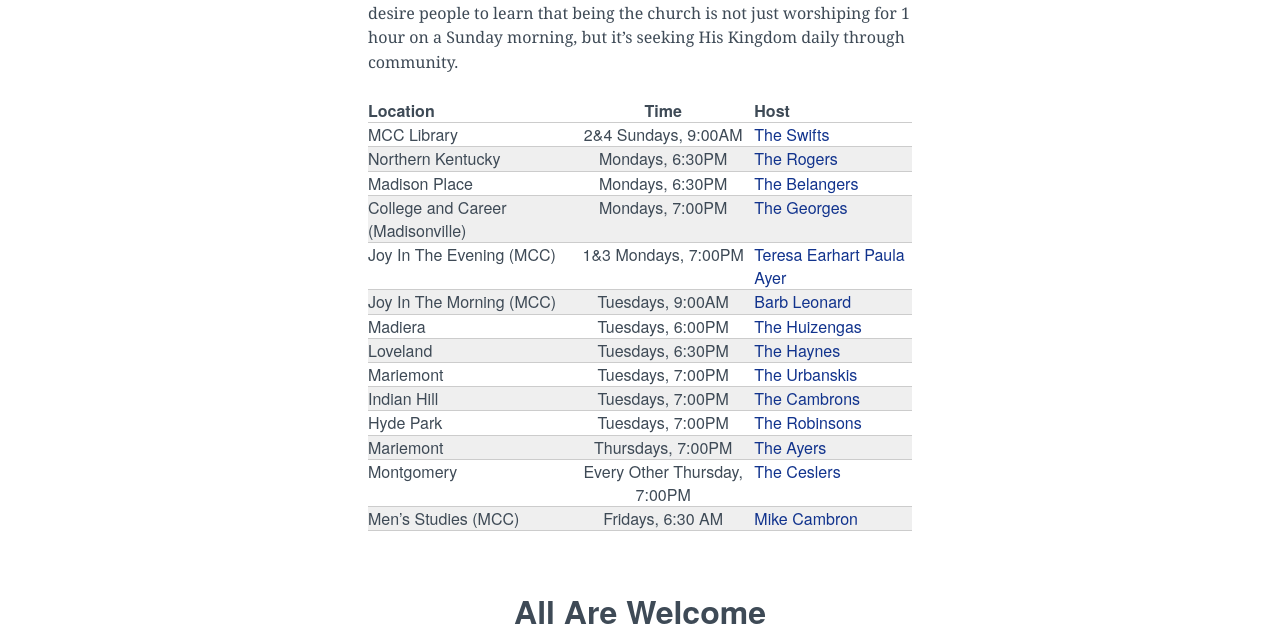
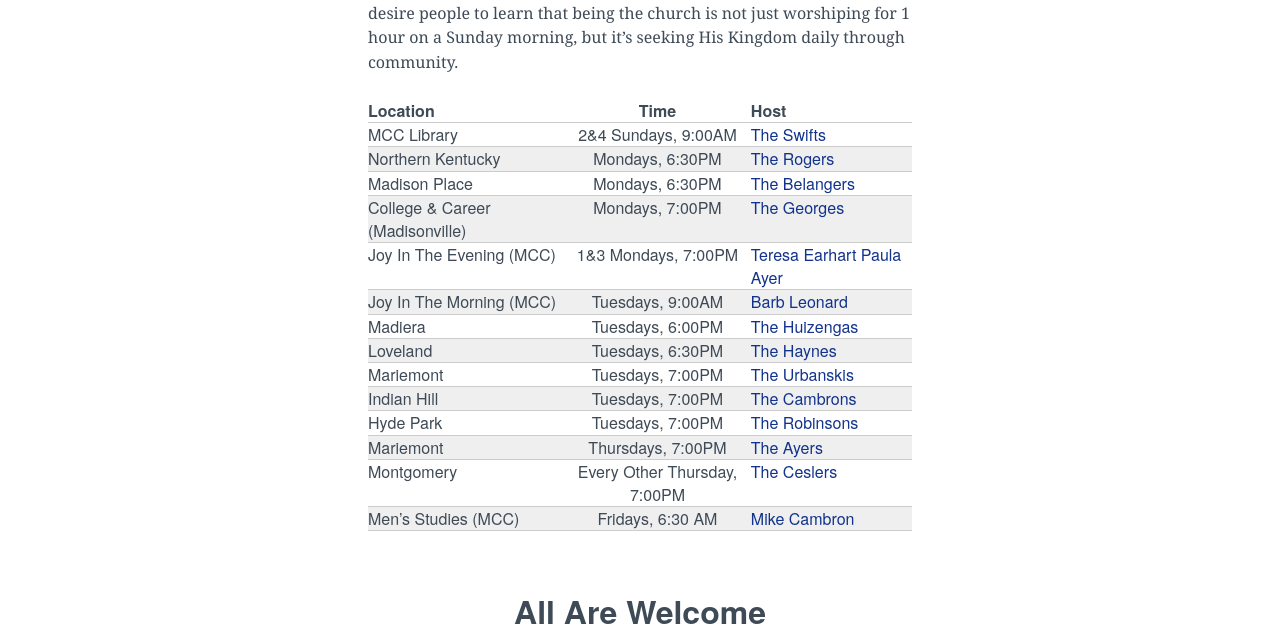
Before and after one commit to lukemoderwell/mariemont, a Jekyll site: the page built from small-groups.md, in a window 1280 px wide. Shown: the part 945-1571 px from the top of the page. Built offline with Jekyll 4.4.1, drawn with Linux system fonts in a browser that asks for light colours; nearby versions of some CDN libraries.

Commit message:
Updated Small Groups

```diff
--- a/small-groups.md
+++ b/small-groups.md
@@ -17,7 +17,7 @@ To be a disciple of Jesus, we realize that we need to constantly grow. A practic
 | MCC Library                  | 2&4 Sundays, 9:00AM    | [The Swifts](mailto:zekeswift@gmail.com)      |
 | Northern Kentucky               | Mondays, 6:30PM    | [The Rogers](mailto:aaronrgrs7@gmail.com)     |
 | Madison Place                   | Mondays, 6:30PM     | [The Belangers](mailto:chefbelanger@hotmail.com) |
-| College and Career (Madisonville)| Mondays, 7:00PM    | [The Georges](mailto:georgem3@mail.uc.edu)     |
+| College & Career (Madisonville)| Mondays, 7:00PM    | [The Georges](mailto:georgem3@mail.uc.edu)     |
 | Joy In The Evening (MCC)     |1&3 Mondays, 7:00PM    | [Teresa Earhart](mailto:ttearhart@gmail.com) [Paula Ayer](mailto:ayerpaula@gmail.com) |
 | Joy In The Morning (MCC)     |Tuesdays, 9:00AM   | [Barb Leonard](mailto:tfleo@cinci.rr.com)  |
 | Madiera                   | Tuesdays, 6:00PM     | [The Huizengas](mailto:huizenb@gmail.com)      |
```
